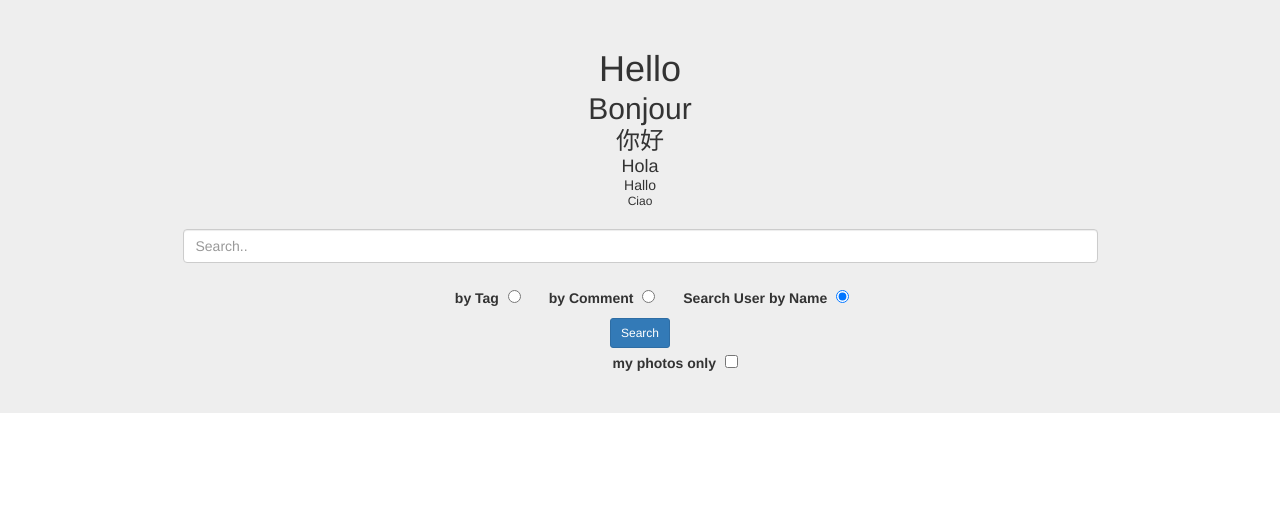
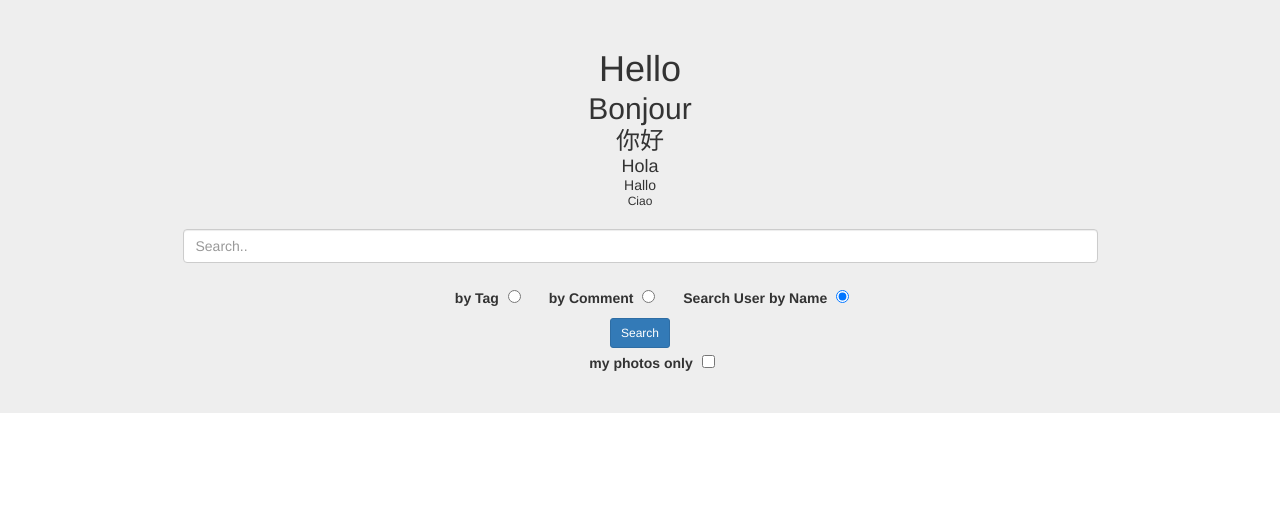
Before and after one commit to EvenGu/photo-share, a Flask app: template PhotoShare/templates/Hello.html in a window 1280 px wide. Shown: the part 71-598 px from the top of the page. Run offline with Flask 2, Linux system fonts and the light colour scheme; the template is opened without the code that fills it, so the values that code supplies are empty; data comes from the database, SQL or seed files in the repository.

Commit message:
checkbox

```diff
--- a/PhotoShare/templates/Hello.html
+++ b/PhotoShare/templates/Hello.html
@@ -66,7 +66,7 @@
         		<button type="search" class="btn btn-primary btn-sm">Search</button>
                 {% if uid != -1 %}
                     <div class="field-wrap" style="margin-bottom: 0px">
-                    <label for="mine">my photos only</label>
+                    <label style="width: auto" for="mine">my photos only</label>
                     <input type="checkbox" class="search-type" name="mine">
                     </div>
                 {% endif %}
--- a/PhotoShare/templates/MyProfile.html
+++ b/PhotoShare/templates/MyProfile.html
@@ -74,8 +74,9 @@ and recommendations(photo, user)
         		<button type="search" class="btn btn-primary btn-sm">Search</button>
                 {% if uid==profid %}
                     <div class="field-wrap" style="margin-bottom: 0px">
-                    <label for="mine">my photos only</label>
+                    <label style="width: auto" for="mine">my photos only</label>
                     <input type="checkbox" class="search-type" name="mine">
+                    </div>
                 {% endif %}
      		</form>
       	</div>
```
